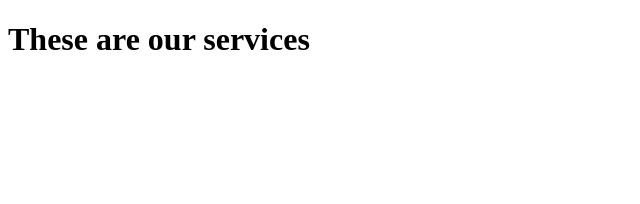
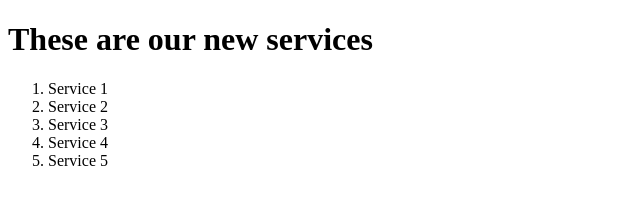
Before and after one commit to AlianeIsimbi/Gym-Git-Exercise-Solutions, a plain HTML site: page service.html in a window 1280 px wide. Shown: the whole page, without its empty margins (0-640 px from the left). Drawn offline with Linux system fonts and the light colour scheme.

Commit message:
Updated the service page

```diff
--- a/service.html
+++ b/service.html
@@ -6,6 +6,13 @@
     <title>Git exercises | Services</title>
 </head>
 <body>
-    <h1>These are our services</h1>
+    <h1>These are our new services</h1>
+    <ol>
+        <li>Service 1</li>
+        <li>Service 2</li>
+        <li>Service 3</li>
+        <li>Service 4</li>
+        <li>Service 5</li>
+    </ol>
 </body>
 </html>
```
